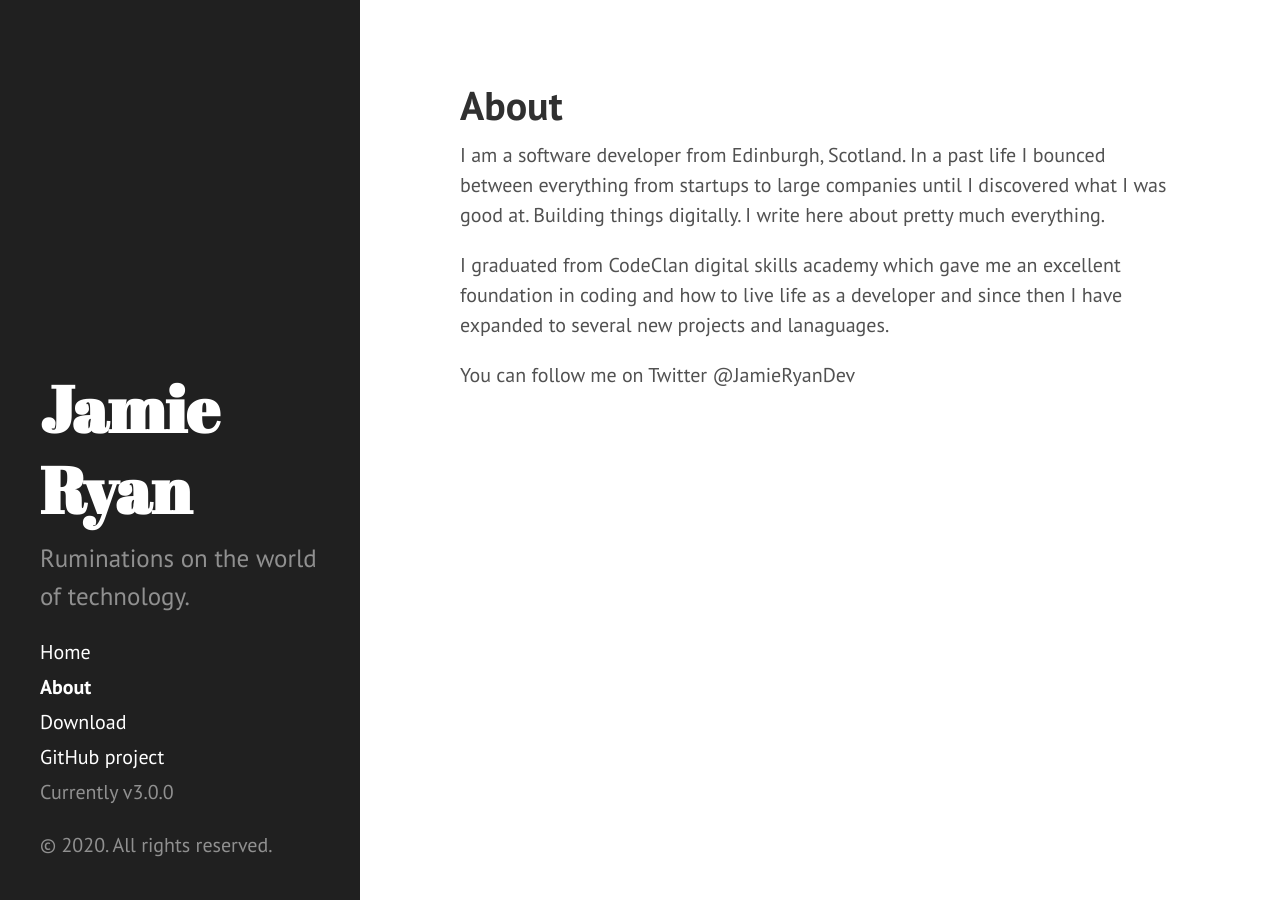
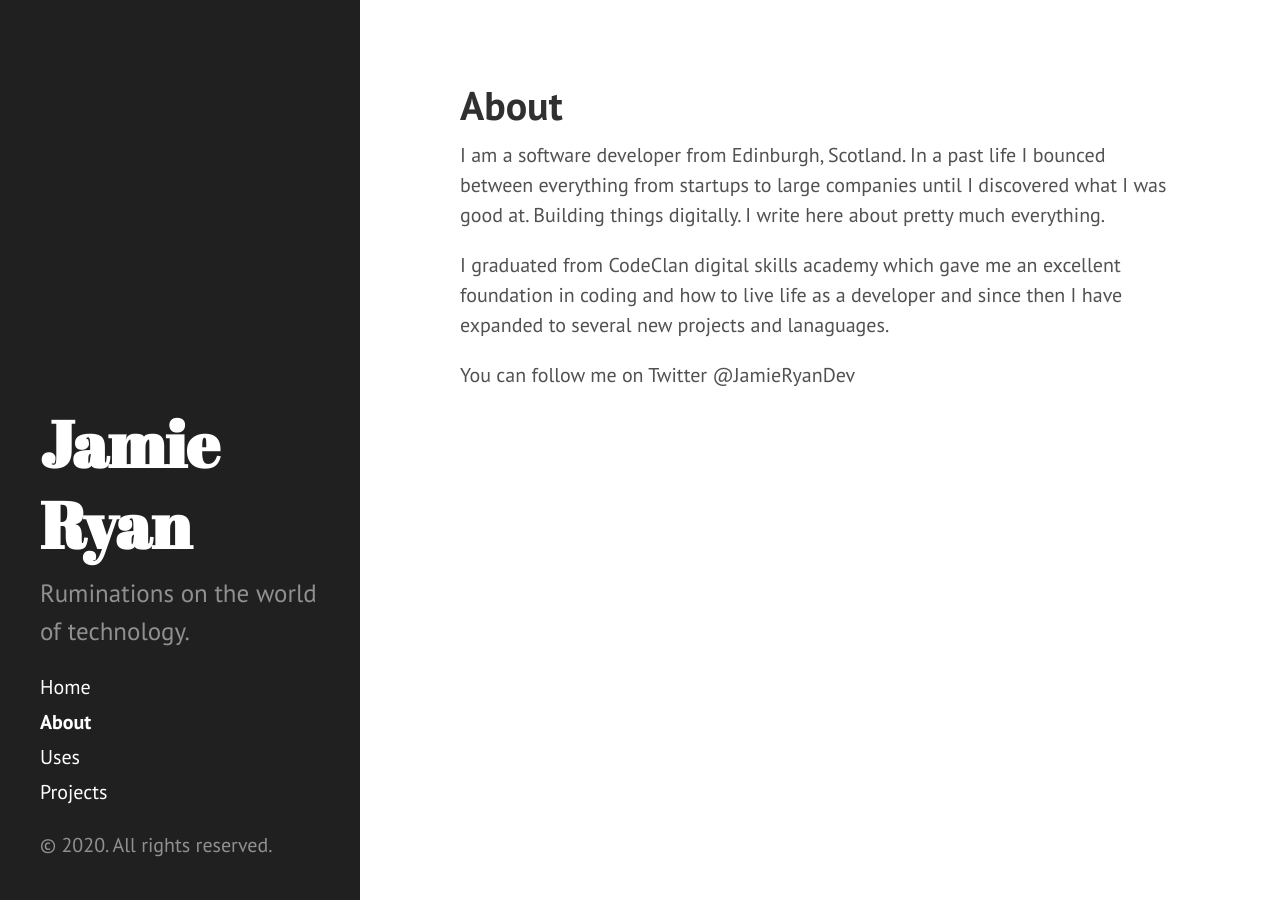
Before and after one commit to MrJamieRyan/mrjamieryan.github.io, a Jekyll site: the page built from about.md, in a window 1280 px wide. Built offline with Jekyll 4.4.1, drawn with Linux system fonts in a browser that asks for light colours.

Commit message:
Update sidebar.html

```diff
--- a/_includes/sidebar.html
+++ b/_includes/sidebar.html
@@ -26,9 +26,8 @@
         {% endif %}
       {% endfor %}
 
-      <a class="sidebar-nav-item" href="{{ site.github.repo }}/archive/v{{ site.version }}.zip">Download</a>
-      <a class="sidebar-nav-item" href="{{ site.github.repo }}">GitHub project</a>
-      <span class="sidebar-nav-item">Currently v{{ site.version }}</span>
+      <a class="sidebar-nav-item" href="{{ site.github.repo }}/uses/v{{ site.version }}.zip">Uses</a>
+      <a class="sidebar-nav-item" href="{{ site.github.repo }}">Projects</a>
     </nav>
 
     <p>&copy; {{ site.time | date: '%Y' }}. All rights reserved.</p>
```
